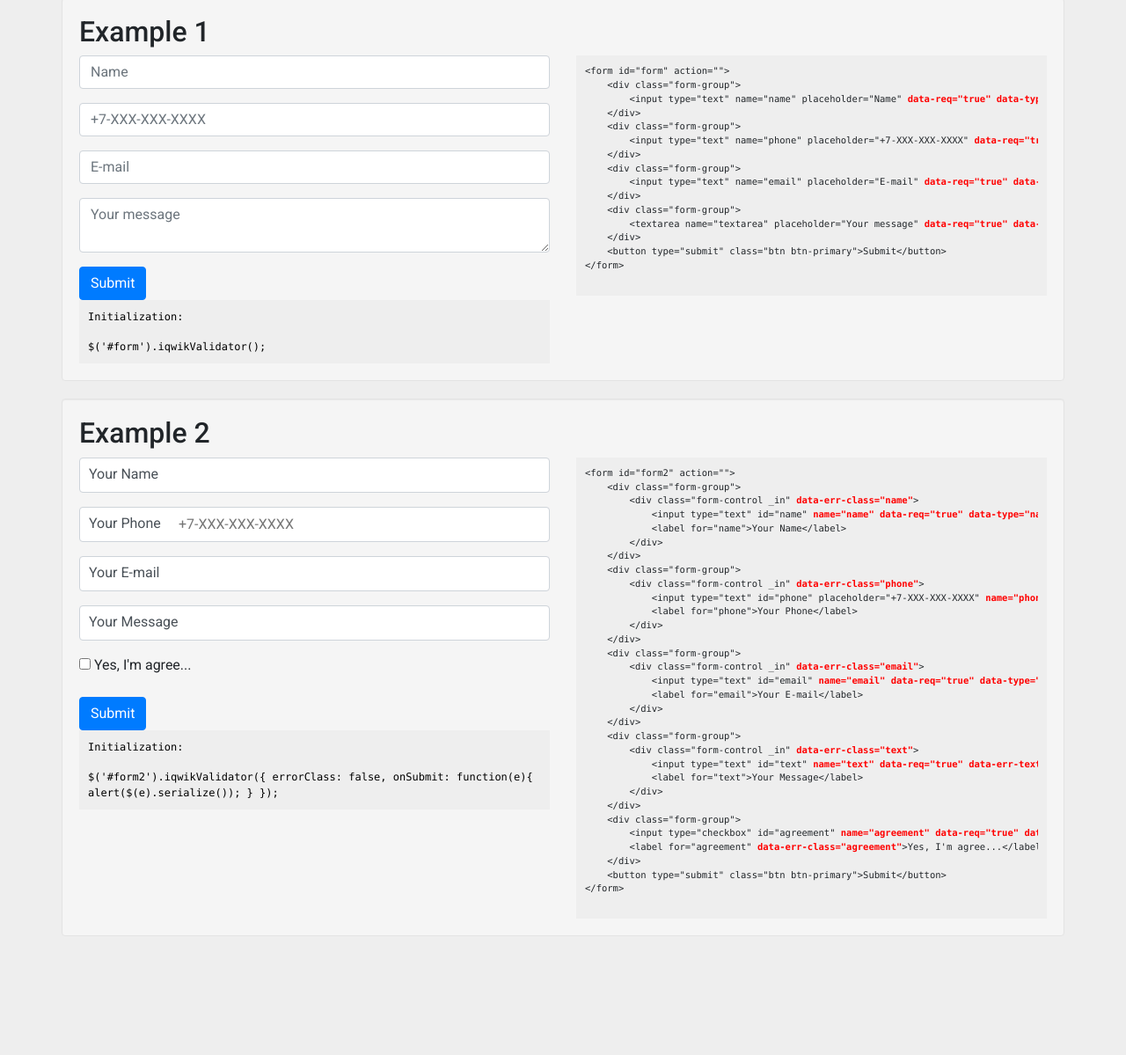
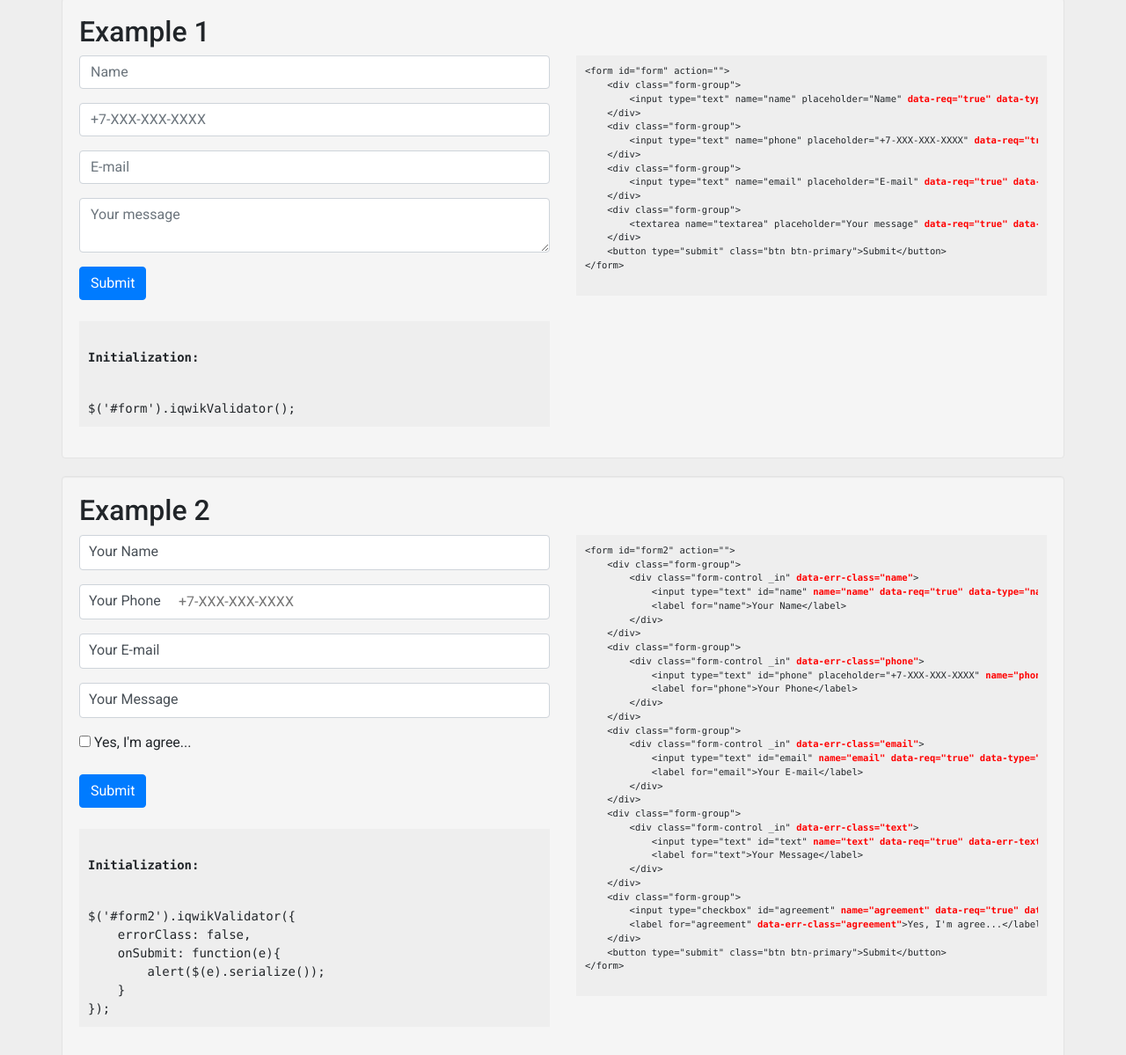
Before and after one commit to iqwik/iqwik-validator, a website: page index.html in a window 1280 px wide. Shown: the part 213-1412 px from the top of the page at 88% size. Before the commit the page ends 1297 px from the top, so only its background shows below. Drawn offline with nearby package versions, Linux system fonts and the light colour scheme.

Commit message:
changes3

```diff
--- a/index.html
+++ b/index.html
@@ -35,11 +35,11 @@
                     <textarea name="textarea" placeholder="Your message" data-req="true" data-err-text="Field is required" class="form-control"></textarea>
                 </div>
                 <button type="submit" class="btn btn-primary">Submit</button>
-            </form>
-            <code>
-                <p>Initialization:</p>
+            </form><br>
+<pre><code>
+<p><b>Initialization:</b></p>
 $('#form').iqwikValidator();
-            </code>
+</code></pre>
         </div>
         <div class="col-lg-6">
 <code class="_width">
@@ -98,16 +98,16 @@
                     <label for="agreement" data-err-class="agreement">Yes, I'm agree...</label>
                 </div>
                 <button type="submit" class="btn btn-primary">Submit</button>
-            </form>
-            <code>
-                <p>Initialization:</p>
+            </form><br>
+<pre><code>
+<p><b>Initialization:</b></p>
 $('#form2').iqwikValidator({
     errorClass: false,
     onSubmit: function(e){
         alert($(e).serialize());
     }
 });
-            </code>
+</code></pre>
         </div>
         <div class="col-lg-6">
 <code class="_width">
```
Lines whose indentation alone changed are shown as unchanged.
